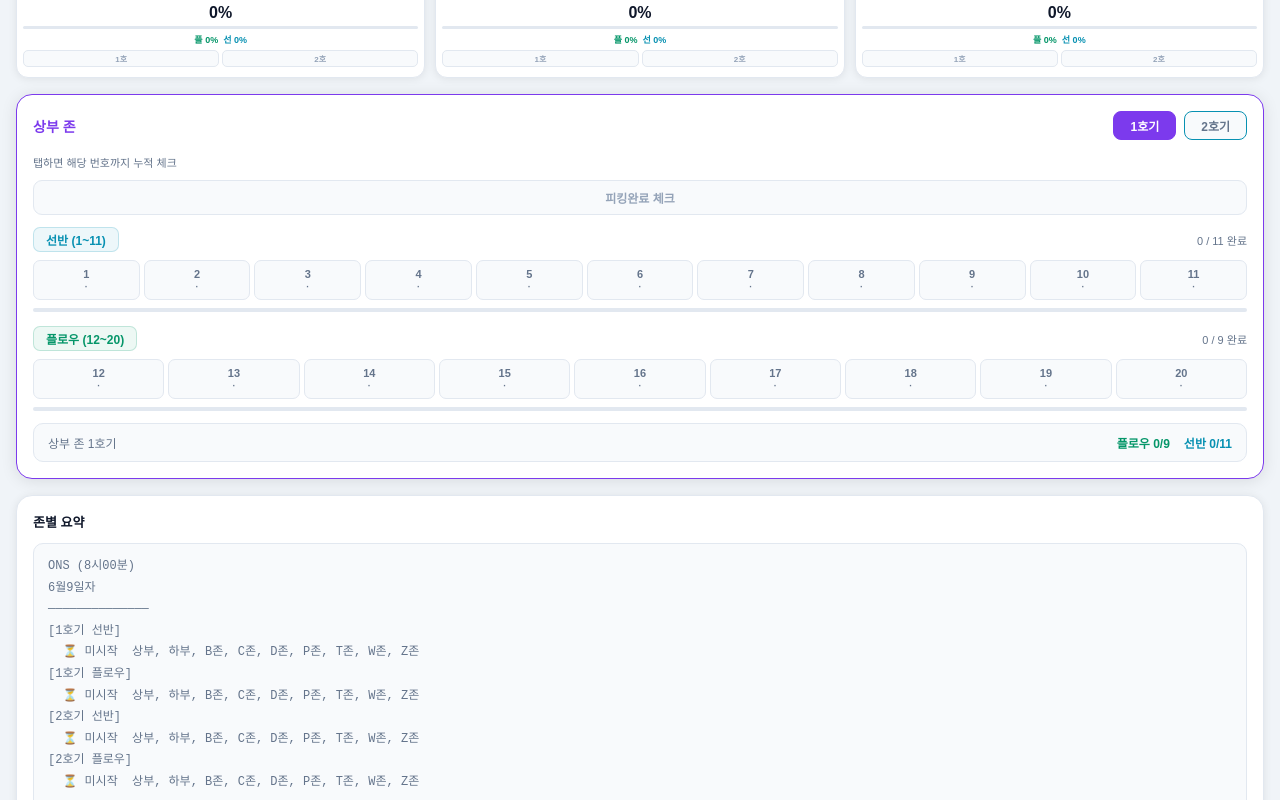
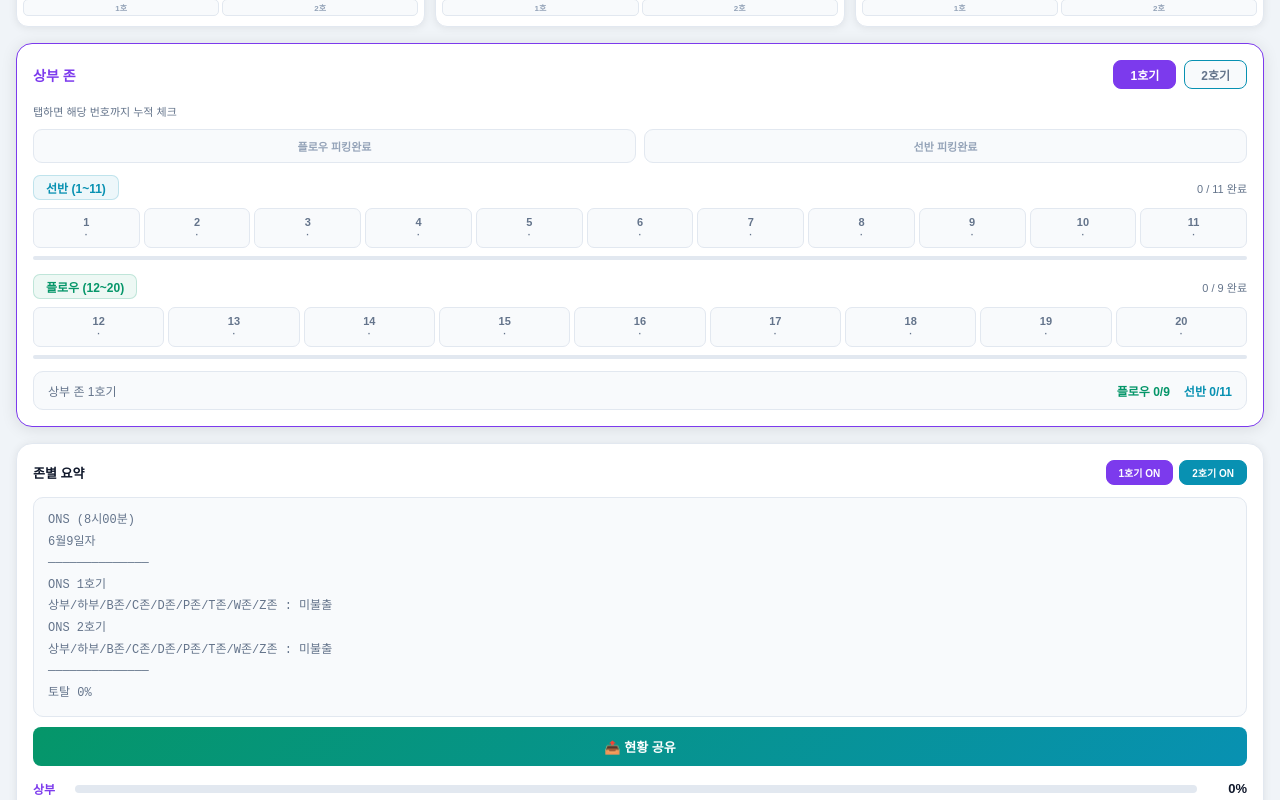
Before and after one commit to xion4998/ONS, a React (Create React App) app: page / in a window 1280 px wide. Shown: the part 560-1360 px from the top of the page. Built offline with nearby package versions, Linux system fonts and the light colour scheme; a web font is replaced by a local one.

Commit message:
Update App.jsx

```diff
--- a/src/App.jsx
+++ b/src/App.jsx
@@ -12,10 +12,12 @@ const FLOW_NUMS = [12,13,14,15,16,17,18,19,20];
 const TYPE_NUMS = { "선반": SHELF_NUMS, "플로우": FLOW_NUMS };
 const TYPES = ["선반", "플로우"];
 
+try {
   const fontLink = document.createElement("link");
   fontLink.rel = "stylesheet";
   fontLink.href = "https://cdn.jsdelivr.net/gh/orioncactus/pretendard/dist/web/static/pretendard.css";
   document.head.appendChild(fontLink);
+} catch (e) {}
 
 const initData = () => {
   try {
@@ -29,7 +31,8 @@ const initData = () => {
       d[z][m] = {
         "선반": Array(11).fill(false),
         "플로우": Array(9).fill(false),
-        picking: false,
+        flowPicking: false,
+        shelfPicking: false,
       };
     });
   });
@@ -55,6 +58,16 @@ export default function App() {
   const [activeZone, setActiveZone] = useState(ZONES[0]);
   const [activeMachine, setActiveMachine] = useState(1);
   const [copied, setCopied] = useState(false);
+  const [enabledMachines, setEnabledMachines] = useState(() => {
+    try { const s = localStorage.getItem("ons_enabled_machines"); if (s) return JSON.parse(s); } catch (e) {}
+    return { 1: true, 2: true };
+  });
+
+  const toggleMachineEnabled = (m) => {
+    const next = { ...enabledMachines, [m]: !enabledMachines[m] };
+    setEnabledMachines(next);
+    try { localStorage.setItem("ons_enabled_machines", JSON.stringify(next)); } catch (e) {}
+  };
 
   const saveData = (newData) => {
     setData(newData);
@@ -74,8 +87,15 @@ export default function App() {
     saveData({ ...data, [zone]: { ...data[zone], [machine]: { ...data[zone][machine], [type]: newArr } } });
   };
 
-  const togglePicking = (zone, machine) => {
-    saveData({ ...data, [zone]: { ...data[zone], [machine]: { ...data[zone][machine], picking: !data[zone][machine].picking } } });
+  const togglePicking = (zone, machine, type) => {
+    const pickKey = type === "플로우" ? "flowPicking" : "shelfPicking";
+    const cur = data[zone][machine];
+    const newVal = !(cur[pickKey] || false);
+    saveData({ ...data, [zone]: { ...data[zone], [machine]: {
+      ...cur,
+      [pickKey]: newVal,
+      [type]: newVal ? Array(TYPE_NUMS[type].length).fill(true) : cur[type],
+    }}});
   };
 
   const [resetConfirm, setResetConfirm] = useState(false);
@@ -90,7 +110,7 @@ export default function App() {
     ZONES.forEach(z => {
       d[z] = {};
       MACHINES.forEach(m => {
-        d[z][m] = { "선반": Array(11).fill(false), "플로우": Array(9).fill(false), picking: false };
+        d[z][m] = { "선반": Array(11).fill(false), "플로우": Array(9).fill(false), flowPicking: false, shelfPicking: false };
       });
     });
     saveData(d);
@@ -160,42 +180,60 @@ export default function App() {
       `──────────────`,
     ];
 
-    MACHINES.forEach(m => {
-      TYPES.forEach(type => {
-        const nums = TYPE_NUMS[type];
-        lines.push(`[${m}호기 ${type}]`);
+    MACHINES.filter(m => enabledMachines[m]).forEach(m => {
+      lines.push(`ONS ${m}호기`);
 
-        const pickingZones = ZONES.filter(z => data[z][m].picking);
-        const completed = ZONES.filter(z => !data[z][m].picking && data[z][m][type].filter(v=>v).length === nums.length);
-        const inProgress = ZONES.filter(z => {
-          if (data[z][m].picking) return false;
-          const d = data[z][m][type].filter(v=>v).length;
-          return d > 0 && d < nums.length;
+      // 존별 상태 계산
+      const zoneStatus = {};
+      ZONES.forEach(z => {
+        const flowPicking = data[z][m].flowPicking || false;
+        const shelfPicking = data[z][m].shelfPicking || false;
+        const flowArr = data[z][m]["플로우"];
+        const shelfArr = data[z][m]["선반"];
+        const flowDone = flowArr.filter(v=>v).length;
+        const shelfDone = shelfArr.filter(v=>v).length;
+        const flowAll = flowDone === FLOW_NUMS.length;
+        const shelfAll = shelfDone === SHELF_NUMS.length;
+        const lastFlowNum = flowDone > 0 ? FLOW_NUMS[flowDone - 1] : null;
+        const lastShelfNum = shelfDone > 0 ? SHELF_NUMS[shelfDone - 1] : null;
+
+        if ((flowPicking || flowAll) && (shelfPicking || shelfAll)) { zoneStatus[z] = "불출완료"; return; }
+        if (flowDone === 0 && shelfDone === 0 && !flowPicking && !shelfPicking) { zoneStatus[z] = "미불출"; return; }
+
+        let flowStatus = "";
+        if (flowPicking || flowAll) flowStatus = "플로우 피킹완료";
+        else if (flowDone > 0) flowStatus = `플로우 ${lastFlowNum}번 불출중`;
+
+        let shelfStatus = "";
+        if (shelfPicking || shelfAll) shelfStatus = "선반 피킹완료";
+        else if (shelfDone > 0) shelfStatus = `선반 ${lastShelfNum}번 불출중`;
+
+        zoneStatus[z] = [flowStatus, shelfStatus].filter(Boolean).join(" / ");
       });
-        const notStarted = ZONES.filter(z => !data[z][m].picking && data[z][m][type].every(v=>!v));
 
-        // 전체 피킹완료
-        if (pickingZones.length === ZONES.length) {
-          lines.push(`  전체 피킹완료`);
-        // 전체 불출완료
-        } else if (completed.length === ZONES.length) {
-          lines.push(`  전체 불출완료`);
-        } else {
-          if (pickingZones.length > 0) lines.push(`  🟡 ${pickingZones.map(z => z.length<=1?z+"존":z).join(", ")} 피킹완료`);
-          if (completed.length > 0) lines.push(`  ✅ ${completed.map(z => z.length<=1?z+"존":z).join(", ")} 불출완료`);
-          inProgress.forEach(z => {
-            const checks = data[z][m][type];
-            const doneCnt = checks.filter(v=>v).length;
-            const lastNum = nums[doneCnt - 1];
-            lines.push(`  🔄 ${z.length<=1?z+"존":z}  ${lastNum}번 불출중`);
+      // 같은 상태끼리 묶기
+      const statusGroups = {};
+      ZONES.forEach(z => {
+        const st = zoneStatus[z];
+        if (!statusGroups[st]) statusGroups[st] = [];
+        statusGroups[st].push(z);
       });
-          if (notStarted.length > 0) lines.push(`  ⏳ 미시작  ${notStarted.map(z => z.length<=1?z+"존":z).join(", ")}`);
-        }
+
+      const order = ["불출완료"];
+      const sorted = Object.entries(statusGroups).sort(([a], [b]) => {
+        const ai = order.indexOf(a) >= 0 ? order.indexOf(a) : a === "미불출" ? 999 : 50;
+        const bi = order.indexOf(b) >= 0 ? order.indexOf(b) : b === "미불출" ? 999 : 50;
+        return ai - bi;
+      });
+
+      sorted.forEach(([status, zones]) => {
+        const names = zones.map(z => z.length<=1?z+"존":z).join("/");
+        lines.push(`${names} : ${status}`);
       });
     });
 
     lines.push(`──────────────`);
-    lines.push(`플로우 ${grand.flowPct}% / 선반 ${grand.shelfPct}%`);
+    lines.push(`토탈 ${grand.pct}%`);
     return lines.join("\n");
   };
 
@@ -277,19 +315,19 @@ export default function App() {
               <div style={{ height: 3, background: "#e2e8f0", borderRadius: 2, marginBottom: 4 }}>
                 <div style={{ height: 3, borderRadius: 2, background: color, width: `${pct}%`, transition: "width 0.4s" }} />
               </div>
-              <div style={{ display: "flex", justifyContent: "center", gap: 5, marginBottom: 4 }}>
-                <span style={{ fontSize: 9, color: "#059669", fontWeight: 600 }}>플 {flowPct}%</span>
-                <span style={{ fontSize: 9, color: "#0891b2", fontWeight: 600 }}>선 {shelfPct}%</span>
-              </div>
               <div style={{ display: "flex", gap: 3 }}>
                 {MACHINES.map(m => {
-                  const isPicking = data[z][m].picking;
-                  const flowDone = data[z][m]["플로우"].filter(v=>v).length === FLOW_NUMS.length;
-                  const shelfDone = data[z][m]["선반"].filter(v=>v).length === SHELF_NUMS.length;
-                  const isBul = flowDone && shelfDone && !isPicking;
+                  const flowPicking = data[z][m].flowPicking || false;
+                  const shelfPicking = data[z][m].shelfPicking || false;
+                  const flowAll = data[z][m]["플로우"].every(v=>v);
+                  const shelfAll = data[z][m]["선반"].every(v=>v);
+                  const label = flowPicking && shelfPicking ? "완료" : flowPicking ? "플피킹" : shelfPicking ? "선피킹" : flowAll && shelfAll ? "불출" : "";
+                  const bg = (flowPicking && shelfPicking) || (flowAll && shelfAll) ? "#dcfce7" : (flowPicking || shelfPicking) ? "#fef9c3" : "#f8fafc";
+                  const color = (flowPicking && shelfPicking) || (flowAll && shelfAll) ? "#15803d" : (flowPicking || shelfPicking) ? "#a16207" : "#94a3b8";
+                  const border = (flowPicking && shelfPicking) || (flowAll && shelfAll) ? "#86efac" : (flowPicking || shelfPicking) ? "#fde047" : "#e2e8f0";
                   return (
-                    <div key={m} style={{ flex: 1, fontSize: 8, fontWeight: 700, padding: "2px 0", borderRadius: 5, textAlign: "center", background: isBul?"#dcfce7":isPicking?"#fef9c3":"#f8fafc", color: isBul?"#15803d":isPicking?"#a16207":"#94a3b8", border: `1px solid ${isBul?"#86efac":isPicking?"#fde047":"#e2e8f0"}` }}>
-                      {m}호{isBul?"불출":isPicking?"피킹":""}
+                    <div key={m} style={{ flex: 1, fontSize: 8, fontWeight: 700, padding: "2px 0", borderRadius: 5, textAlign: "center", background: bg, color, border: `1px solid ${border}` }}>
+                      {m}호{label}
                     </div>
                   );
                 })}
@@ -318,22 +356,24 @@ export default function App() {
 
         <div style={{ fontSize: 11, color: S.textSub, marginBottom: 10, fontWeight: 500 }}>탭하면 해당 번호까지 누적 체크</div>
 
-        {/* 피킹완료 버튼 */}
+        {/* 피킹완료 버튼 - 플로우/선반 각각 */}
         {(() => {
-          const isPicking = data[activeZone][activeMachine].picking;
-          const flowDone = data[activeZone][activeMachine]["플로우"].filter(v=>v).length;
-          const shelfDone = data[activeZone][activeMachine]["선반"].filter(v=>v).length;
-          const isBul = flowDone === FLOW_NUMS.length && shelfDone === SHELF_NUMS.length && !isPicking;
+          const cur = data[activeZone][activeMachine];
+          const flowPicking = cur.flowPicking || false;
+          const shelfPicking = cur.shelfPicking || false;
+          const flowAll = cur["플로우"].every(v=>v);
+          const shelfAll = cur["선반"].every(v=>v);
+          const flowBul = flowAll && !flowPicking;
+          const shelfBul = shelfAll && !shelfPicking;
           return (
-            <button onClick={() => togglePicking(activeZone, activeMachine)} style={{
-              width: "100%", marginBottom: 12, fontSize: 12, fontWeight: 800,
-              padding: "8px 0", borderRadius: 9, cursor: "pointer", transition: "all 0.15s",
-              background: isBul ? "#dcfce7" : isPicking ? "#fef9c3" : "#f8fafc",
-              border: `1.5px solid ${isBul ? "#86efac" : isPicking ? "#fde047" : "#e2e8f0"}`,
-              color: isBul ? "#15803d" : isPicking ? "#a16207" : "#94a3b8", fontFamily: "inherit"
-            }}>
-              {isBul ? "✓ 불출완료" : isPicking ? "✓ 피킹완료" : "피킹완료 체크"}
+            <div style={{ display:"flex", gap:8, marginBottom:12 }}>
+              <button onClick={() => togglePicking(activeZone, activeMachine, "플로우")} style={{ flex:1, fontSize:11, fontWeight:800, padding:"8px 0", borderRadius:9, cursor:"pointer", transition:"all 0.15s", background:flowBul?"#dcfce7":flowPicking?"#fef9c3":"#f8fafc", border:`1.5px solid ${flowBul?"#86efac":flowPicking?"#fde047":"#e2e8f0"}`, color:flowBul?"#15803d":flowPicking?"#a16207":"#94a3b8", fontFamily:"inherit" }}>
+                {flowBul ? "✓ 플 불출완료" : flowPicking ? "✓ 플 피킹완료" : "플로우 피킹완료"}
               </button>
+              <button onClick={() => togglePicking(activeZone, activeMachine, "선반")} style={{ flex:1, fontSize:11, fontWeight:800, padding:"8px 0", borderRadius:9, cursor:"pointer", transition:"all 0.15s", background:shelfBul?"#dcfce7":shelfPicking?"#fef9c3":"#f8fafc", border:`1.5px solid ${shelfBul?"#86efac":shelfPicking?"#fde047":"#e2e8f0"}`, color:shelfBul?"#15803d":shelfPicking?"#a16207":"#94a3b8", fontFamily:"inherit" }}>
+                {shelfBul ? "✓ 선 불출완료" : shelfPicking ? "✓ 선 피킹완료" : "선반 피킹완료"}
+              </button>
+            </div>
           );
         })()}
 
@@ -388,7 +428,22 @@ export default function App() {
 
       {/* 존별 요약 */}
       <div style={{ background: S.card, border: `1px solid ${S.border}`, borderRadius: 16, padding: 16, boxShadow: S.shadow }}>
-        <div style={{ fontSize: 13, fontWeight: 700, color: S.text, marginBottom: 12 }}>존별 요약</div>
+        <div style={{ display: "flex", alignItems: "center", justifyContent: "space-between", marginBottom: 12 }}>
+          <div style={{ fontSize: 13, fontWeight: 700, color: S.text }}>존별 요약</div>
+          <div style={{ display: "flex", gap: 6 }}>
+            {MACHINES.map(m => (
+              <button key={m} onClick={() => toggleMachineEnabled(m)} style={{
+                fontSize: 10, fontWeight: 800, padding: "4px 12px", borderRadius: 8, cursor: "pointer",
+                background: enabledMachines[m] ? (m===1?"#7c3aed":"#0891b2") : "#f8fafc",
+                border: `1px solid ${m===1?"#7c3aed":"#0891b2"}`,
+                color: enabledMachines[m] ? "#fff" : "#94a3b8",
+                fontFamily: "inherit", transition: "all 0.15s"
+              }}>
+                {m}호기 {enabledMachines[m] ? "ON" : "OFF"}
+              </button>
+            ))}
+          </div>
+        </div>
         <div style={{ background: S.inputBg, borderRadius: 10, padding: "12px 14px", marginBottom: 10, fontSize: 12, lineHeight: 1.8, color: S.textSub, fontFamily: "monospace", whiteSpace: "pre-wrap", border: `1px solid ${S.border}` }}>
           {getSummaryText()}
         </div>
@@ -397,37 +452,18 @@ export default function App() {
           {copied ? "✓ 복사됨!" : "📤 현황 공유"}
         </button>
 
-        <div style={{ display: "flex", flexDirection: "column", gap: 10 }}>
+        <div style={{ display: "flex", flexDirection: "column", gap: 8 }}>
           {ZONES.map(z => {
-            const { flowDone, shelfDone, flowTotal, shelfTotal, flowPct, shelfPct } = stats[z];
+            const { flowPct, shelfPct } = stats[z];
+            const totalPct = Math.round((flowPct + shelfPct) / 2);
+            const color = ZONE_COLORS[z];
             return (
-              <div key={z} style={{ background: S.inputBg, borderRadius: 10, padding: "8px 12px", border: `1px solid ${S.border}` }}>
-                <div style={{ display: "flex", alignItems: "center", justifyContent: "space-between", marginBottom: 6 }}>
-                  <div style={{ fontSize: 12, fontWeight: 700, color: ZONE_COLORS[z] }}>{z.length<=1?z+"존":z}</div>
-                  <div style={{ display: "flex", gap: 10 }}>
-                    {MACHINES.map(m => (
-                      <span key={m} style={{ fontSize: 10, color: m===1?"#7c3aed":"#0891b2", fontWeight: 600 }}>
-                        {m}호기 플{Math.round((data[z][m]["플로우"].filter(v=>v).length/9)*100)}% 선{Math.round((data[z][m]["선반"].filter(v=>v).length/11)*100)}%
-                      </span>
-                    ))}
+              <div key={z} style={{ display: "flex", alignItems: "center", gap: 10 }}>
+                <div style={{ fontSize: 12, fontWeight: 700, color, minWidth: 32 }}>{z.length<=1?z+"존":z}</div>
+                <div style={{ flex: 1, height: 8, background: "#e2e8f0", borderRadius: 4 }}>
+                  <div style={{ height: 8, borderRadius: 4, background: `linear-gradient(90deg,${color},${color}88)`, width: `${totalPct}%`, transition: "width 0.4s" }} />
                 </div>
-                </div>
-                <div style={{ display: "flex", flexDirection: "column", gap: 4 }}>
-                  <div style={{ display: "flex", alignItems: "center", gap: 6 }}>
-                    <div style={{ fontSize: 9, color: "#059669", minWidth: 28, fontWeight: 600 }}>플로우</div>
-                    <div style={{ flex: 1, height: 5, background: "#e2e8f0", borderRadius: 3 }}>
-                      <div style={{ height: 5, borderRadius: 3, background: "#059669", width: `${flowPct}%`, transition: "width 0.4s" }} />
-                    </div>
-                    <div style={{ fontSize: 11, fontWeight: 800, color: flowPct===100?"#059669":S.text, minWidth: 32, textAlign: "right" }}>{flowPct}%</div>
-                  </div>
-                  <div style={{ display: "flex", alignItems: "center", gap: 6 }}>
-                    <div style={{ fontSize: 9, color: "#0891b2", minWidth: 28, fontWeight: 600 }}>선반</div>
-                    <div style={{ flex: 1, height: 5, background: "#e2e8f0", borderRadius: 3 }}>
-                      <div style={{ height: 5, borderRadius: 3, background: "#0891b2", width: `${shelfPct}%`, transition: "width 0.4s" }} />
-                    </div>
-                    <div style={{ fontSize: 11, fontWeight: 800, color: shelfPct===100?"#0891b2":S.text, minWidth: 32, textAlign: "right" }}>{shelfPct}%</div>
-                  </div>
-                </div>
+                <div style={{ fontSize: 13, fontWeight: 800, minWidth: 40, textAlign: "right", color: totalPct===100?"#059669":S.text }}>{totalPct}%</div>
               </div>
             );
           })}
```
Lines whose indentation alone changed are shown as unchanged.
